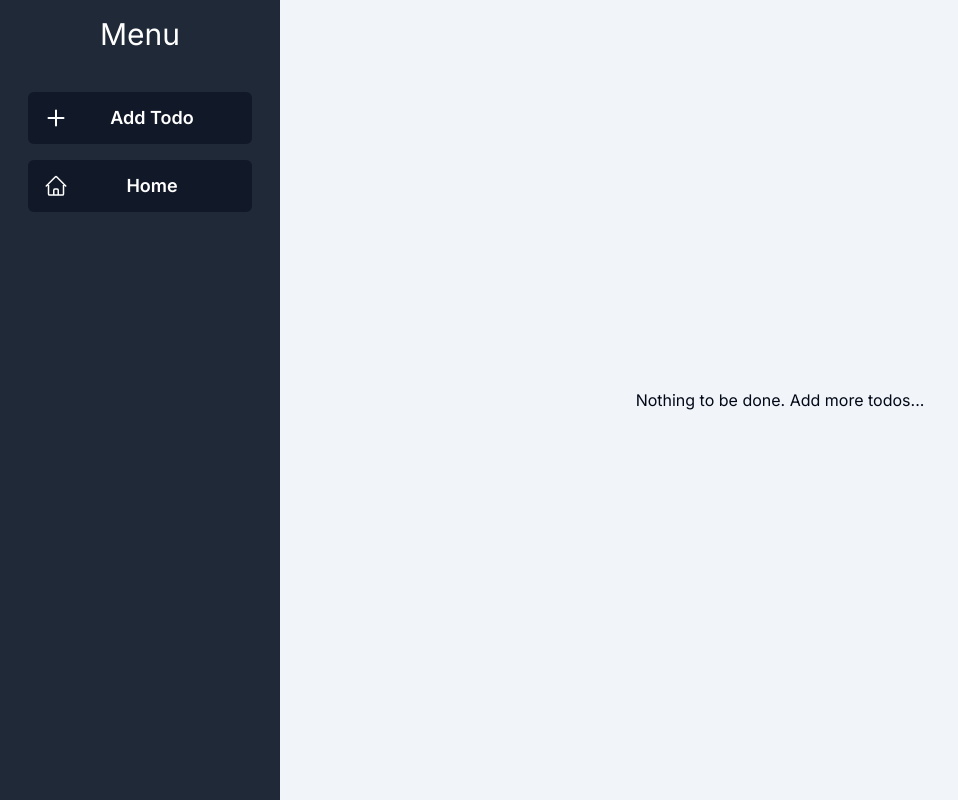
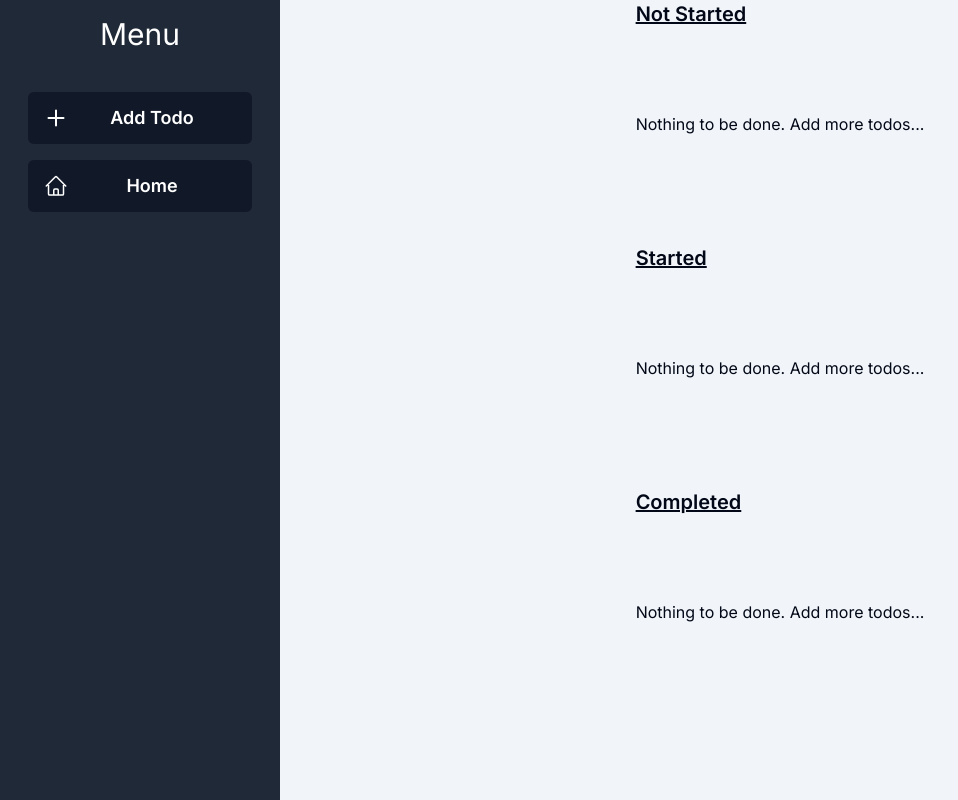
Before and after one commit to Jeetjyoti-Deka/todo_app, a Next.js app: page / in a window 1280 px wide. Shown: the whole page, without its empty margins (0-958 px from the left). Built offline with nearby package versions, Linux system fonts and the light colour scheme.

Commit message:
labels and categorisation done

```diff
--- a/components/TodoList.tsx
+++ b/components/TodoList.tsx
@@ -5,6 +5,9 @@ import { useEffect, useState } from "react";
 
 export default function TodoList() {
   const [todos, setTodos] = useState<any[]>([]);
+  const [startedTodos, setStartedTodos] = useState<any[]>([]);
+  const [notStartedTodos, setNotStartedTodos] = useState<any[]>([]);
+  const [completedTodos, setCompletedTodos] = useState<any[]>([]);
 
   useEffect(() => {
     const indexedDB = window.indexedDB;
@@ -45,6 +48,22 @@ export default function TodoList() {
       const description = store.index("description");
       const label = store.index("label");
 
+      const notStartedTodos = label.getAll(["not started"]);
+      const completedTodos = label.getAll(["completed"]);
+      const startedTodos = label.getAll(["started"]);
+
+      notStartedTodos.onsuccess = function () {
+        setNotStartedTodos(notStartedTodos.result);
+      };
+
+      completedTodos.onsuccess = function () {
+        setCompletedTodos(completedTodos.result);
+      };
+
+      startedTodos.onsuccess = function () {
+        setStartedTodos(startedTodos.result);
+      };
+
       const idQuery = store.getAll();
 
       idQuery.onsuccess = function () {
@@ -57,18 +76,49 @@ export default function TodoList() {
     };
   }, []);
   return (
-    <>
-      {todos.length > 0 ? (
+    <div className="flex flex-col gap-10">
+      <div className="flex flex-col gap-4">
+        <h1 className="text-xl font-semibold underline">Not Started</h1>
+        {notStartedTodos.length > 0 ? (
           <div className="grid grid-flow-row grid-cols-1 xl:grid-cols-2 3xl:grid-cols-3 gap-3 2xl:gap-7 ml-4">
-          {todos.map((todo) => (
+            {notStartedTodos.map((todo) => (
               <Todo key={todo.id} {...todo} />
             ))}
           </div>
         ) : (
-        <div className="min-h-screen flex items-center justify-center">
+          <div className="h-40 flex items-center justify-start">
             <h2>Nothing to be done. Add more todos...</h2>
           </div>
         )}
-    </>
+      </div>
+      <div className="flex flex-col gap-4">
+        <h1 className="text-xl font-semibold underline">Started</h1>
+        {startedTodos.length > 0 ? (
+          <div className="grid grid-flow-row grid-cols-1 xl:grid-cols-2 3xl:grid-cols-3 gap-3 2xl:gap-7 ml-4">
+            {startedTodos.map((todo) => (
+              <Todo key={todo.id} {...todo} />
+            ))}
+          </div>
+        ) : (
+          <div className="h-40 flex items-center justify-start">
+            <h2>Nothing to be done. Add more todos...</h2>
+          </div>
+        )}
+      </div>
+      <div className="flex flex-col gap-4">
+        <h1 className="text-xl font-semibold underline">Completed</h1>
+        {completedTodos.length > 0 ? (
+          <div className="grid grid-flow-row grid-cols-1 xl:grid-cols-2 3xl:grid-cols-3 gap-3 2xl:gap-7 ml-4">
+            {completedTodos.map((todo) => (
+              <Todo key={todo.id} {...todo} />
+            ))}
+          </div>
+        ) : (
+          <div className="h-40 flex items-center justify-start">
+            <h2>Nothing to be done. Add more todos...</h2>
+          </div>
+        )}
+      </div>
+    </div>
   );
 }
--- a/components/UpdateTodoForm.tsx
+++ b/components/UpdateTodoForm.tsx
@@ -41,8 +41,9 @@ const formSchema = z.object({
   }),
   priority: z.number(),
   due: z.date({
-    required_error: "A date of birth is required.",
+    required_error: "A due date is required.",
   }),
+  label: z.string(),
 });
 
 const UpdateTodoForm = ({ id }: { id: string }) => {
@@ -55,6 +56,7 @@ const UpdateTodoForm = ({ id }: { id: string }) => {
       description: "",
       priority: 1,
       due: undefined,
+      label: "not started",
     },
   });
 
@@ -202,6 +204,7 @@ const UpdateTodoForm = ({ id }: { id: string }) => {
             </FormItem>
           )}
         />
+        <div className="flex items-start justify-center gap-4">
           <FormField
             control={form.control}
             name="due"
@@ -214,7 +217,7 @@ const UpdateTodoForm = ({ id }: { id: string }) => {
                       <Button
                         variant={"outline"}
                         className={cn(
-                        "w-[240px] pl-3 text-left font-normal",
+                          "w-[240px] pl-3 text-left font-normal border-none",
                           !field.value && "text-muted-foreground"
                         )}
                       >
@@ -234,7 +237,8 @@ const UpdateTodoForm = ({ id }: { id: string }) => {
                       onSelect={field.onChange}
                       disabled={(date) => {
                         if (
-                        new Date(date).getFullYear() > new Date().getFullYear() // if future year do not disable
+                          new Date(date).getFullYear() >
+                          new Date().getFullYear() // if future year do not disable
                         ) {
                           return false;
                         }
@@ -259,6 +263,33 @@ const UpdateTodoForm = ({ id }: { id: string }) => {
               </FormItem>
             )}
           />
+          <FormField
+            control={form.control}
+            name="label"
+            render={({ field }) => (
+              <FormItem className="flex-1 flex flex-col">
+                <FormLabel>Label</FormLabel>
+                <FormControl>
+                  <Select
+                    onValueChange={(e) => {
+                      field.onChange(e.toString());
+                    }}
+                  >
+                    <SelectTrigger className="w-full">
+                      <SelectValue placeholder="Label" />
+                    </SelectTrigger>
+                    <SelectContent>
+                      <SelectItem value="not started">Not Started</SelectItem>
+                      <SelectItem value="started">Started</SelectItem>
+                      <SelectItem value="completed">Completed</SelectItem>
+                    </SelectContent>
+                  </Select>
+                </FormControl>
+                <FormMessage />
+              </FormItem>
+            )}
+          />
+        </div>
         <div className="w-full flex items-center justify-between">
           <Button type="submit">Update</Button>
           <Button
```
Lines whose indentation alone changed are shown as unchanged.
